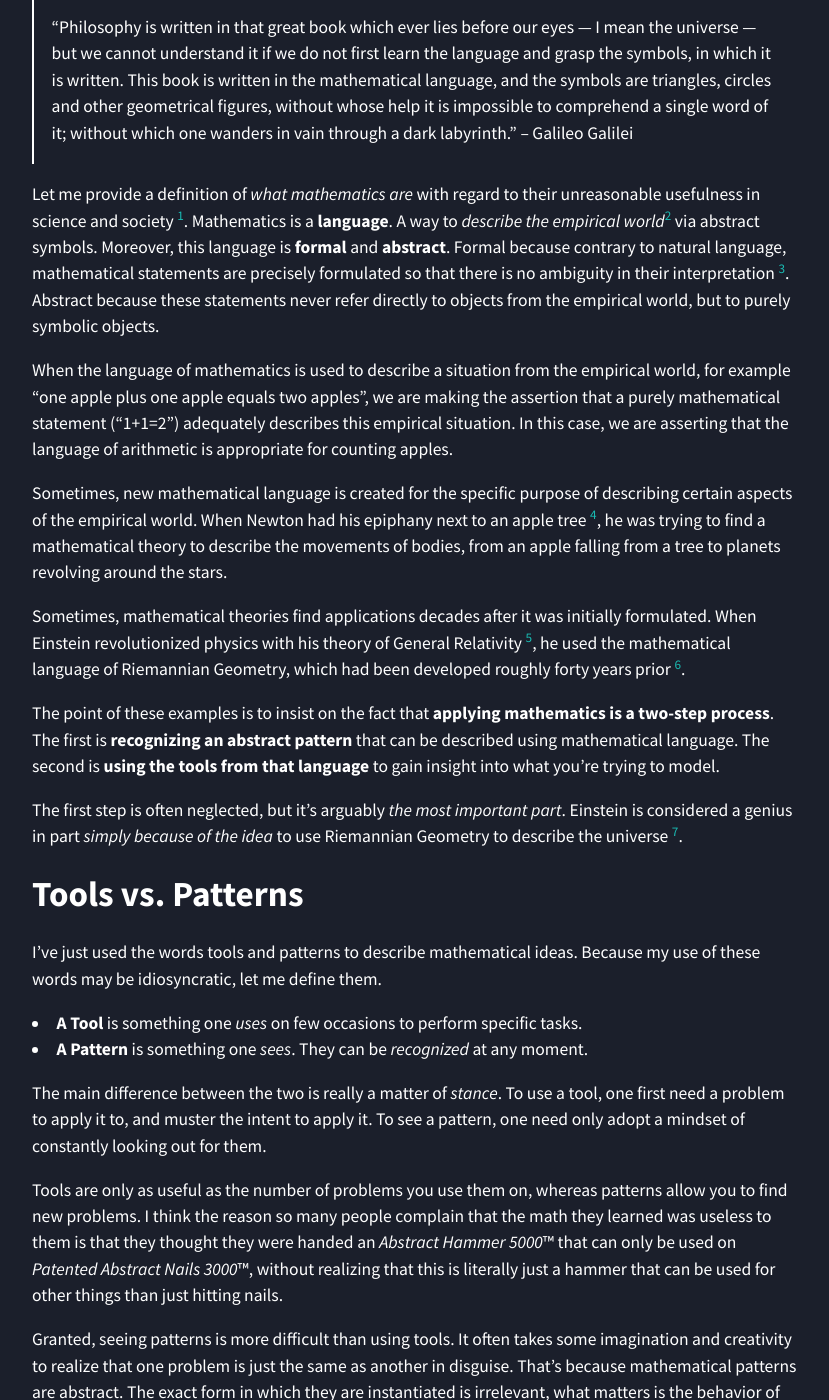
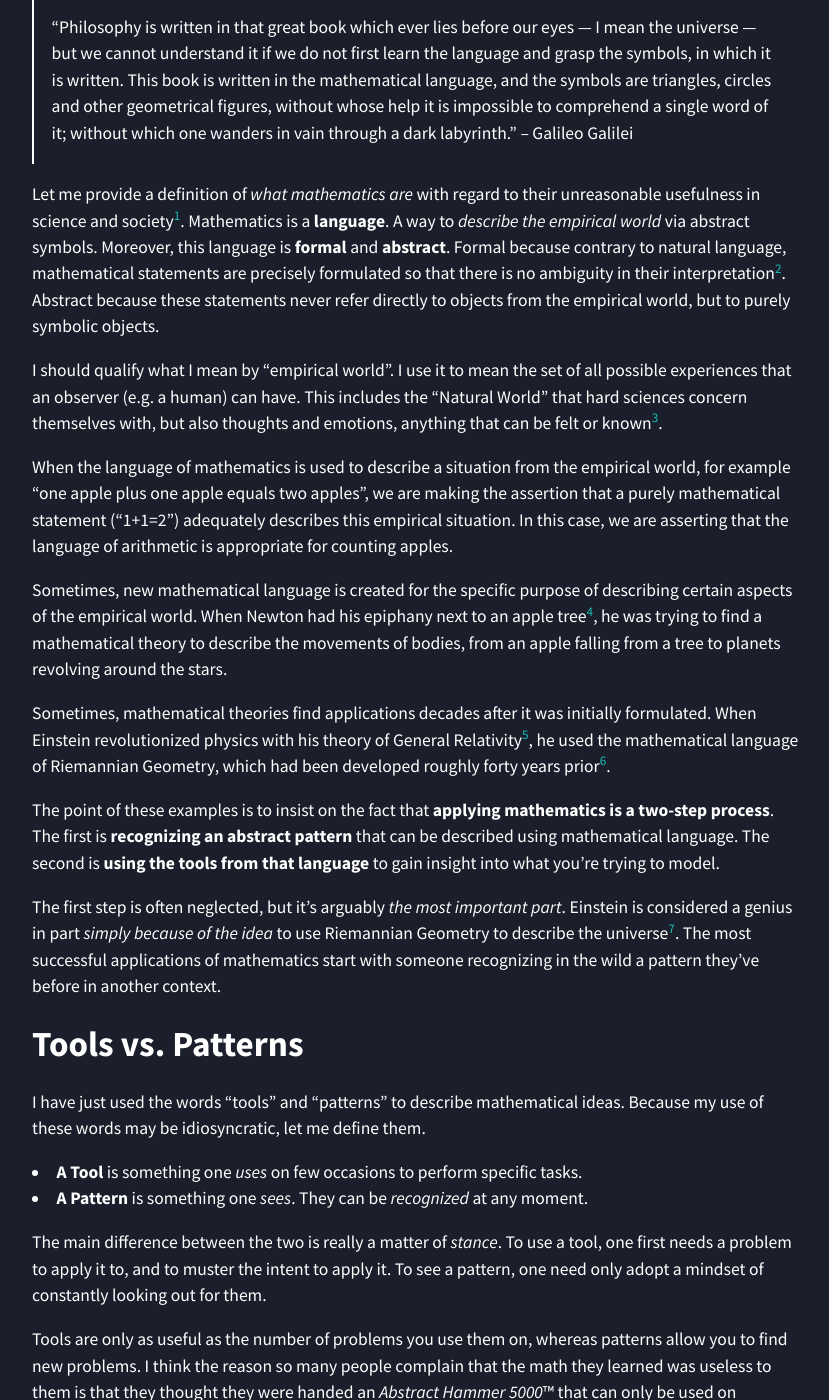
Before and after one commit to irregular-rhomboid/irregular-rhomboid.github.io, a Jekyll site: the page built from _posts/2022-12-27-math-is-a-language.md, in a window 1280 px wide and 1400 px high, scrolled down 1410 px. Shown: the whole window, without its empty margins (224-1053 px from the left). Built offline with Jekyll 4.4.1, drawn with Linux system fonts in a browser that asks for light colours; nearby versions of some CDN libraries; some of the changed text lies outside the part shown.

Commit message:
Fix typos - Move footnote

```diff
--- a/_posts/2022-12-27-math-is-a-language.md
+++ b/_posts/2022-12-27-math-is-a-language.md
@@ -30,21 +30,23 @@
 
 > “Philosophy is written in that great book which ever lies before our eyes — I mean the universe — but we cannot understand it if we do not first learn the language and grasp the symbols, in which it is written. This book is written in the mathematical language, and the symbols are triangles, circles and other geometrical figures, without whose help it is impossible to comprehend a single word of it; without which one wanders in vain through a dark labyrinth.” -- Galileo Galilei
 
-Let me provide a definition of *what mathematics are* with regard to their unreasonable usefulness in science and society [^definition]. Mathematics is a **language**. A way to *describe the empirical world*[^empirical] via abstract symbols. Moreover, this language is **formal** and **abstract**. Formal because contrary to natural language, mathematical statements are precisely formulated so that there is no ambiguity in their interpretation [^ambiguity]. Abstract because these statements never refer directly to objects from the empirical world, but to purely symbolic objects.
+Let me provide a definition of *what mathematics are* with regard to their unreasonable usefulness in science and society[^definition]. Mathematics is a **language**. A way to *describe the empirical world* via abstract symbols. Moreover, this language is **formal** and **abstract**. Formal because contrary to natural language, mathematical statements are precisely formulated so that there is no ambiguity in their interpretation[^ambiguity]. Abstract because these statements never refer directly to objects from the empirical world, but to purely symbolic objects.
+
+I should qualify what I mean by "empirical world". I use it to mean the set of all possible experiences that an observer (e.g. a human) can have. This includes the "Natural World" that hard sciences concern themselves with, but also thoughts and emotions, anything that can be felt or known[^corollary].
 
 [^definition]: This is but one of many definitions, which doesn't capture all the things that one can say about mathematics.
 
-[^empirical]: By empirical world, I mean the set of all sensory experiences that an observer (e.g. a human) can have. This includes "the Natural world" that hard sciences concern themselves with, as well as thoughts and emotions. It is *anything* that can be felt or known.
+[^ambiguity]: Or at least very few. There's a reason we can still read mathematical texts from Ancient Greece and understand *exactly* what they mean, unlike poetry from the same era.
 
-[^ambiguity]: Or at least very few. There's a reason we can still read mathematical texts from Ancient Greece and understand *exactly* what they mean, unlike poetry from the same era.
+[^corollary]: As a corollary of this definition, I think that mathematicians use mathematical language to describe their own abstract thoughts. I would wager that the vast majority of them have an intuitive, non-linguistic model of the objects they are studying, and that they go back and forth between that and the formal game of mathematical symbols.
 
 When the language of mathematics is used to describe a situation from the empirical world, for example "one apple plus one apple equals two apples", we are making the assertion that a purely mathematical statement ("1+1=2") adequately describes this empirical situation. In this case, we are asserting that the language of arithmetic is appropriate for counting apples.
 
-Sometimes, new mathematical language is created for the specific purpose of describing certain aspects of the empirical world. When Newton had his epiphany next to an apple tree [^newton], he was trying to find a mathematical theory to describe the movements of bodies, from an apple falling from a tree to planets revolving around the stars.
+Sometimes, new mathematical language is created for the specific purpose of describing certain aspects of the empirical world. When Newton had his epiphany next to an apple tree[^newton], he was trying to find a mathematical theory to describe the movements of bodies, from an apple falling from a tree to planets revolving around the stars.
 
 [^newton]: It is unclear if Newton's apple incident really happened, but regardless Newton's mechanics marked a profound revolution in that they suddenly allowed to *describe* many situations that couldn't be before.
 
-Sometimes, mathematical theories find applications decades after it was initially formulated. When Einstein revolutionized physics with his theory of General Relativity [^einstein], he used the mathematical language of Riemannian Geometry, which had been developed roughly forty years prior [^riemann].
+Sometimes, mathematical theories find applications decades after it was initially formulated. When Einstein revolutionized physics with his theory of General Relativity[^einstein], he used the mathematical language of Riemannian Geometry, which had been developed roughly forty years prior[^riemann].
 
 [^einstein]: A. Einstein, M. Grossmann, *Entwurf einer verallgemeinerten Relativitätstheorie und einer Theorie der Gravitation (Outline of a Generalized Theory of Relativity and of a Theory of Gravitation)*, Zeitschrift für Mathematik und Physik, 62, 225–261, (1913).
 
@@ -52,18 +54,18 @@
 
 The point of these examples is to insist on the fact that **applying mathematics is a two-step process**. The first is **recognizing an abstract pattern** that can be described using mathematical language. The second is **using the tools from that language** to gain insight into what you're trying to model.
 
-The first step is often neglected, but it's arguably *the most important part*. Einstein is considered a genius in part *simply because of the idea* to use Riemannian Geometry to describe the universe [^relativity].
+The first step is often neglected, but it's arguably *the most important part*. Einstein is considered a genius in part *simply because of the idea* to use Riemannian Geometry to describe the universe[^relativity]. The most successful applications of mathematics start with someone recognizing in the wild a pattern they've before in another context.
 
 [^relativity]: The idea to use Riemannian geometry was suggested to him by one of his mathematician friends, but don't let that diminish Einstein in your mind.
 
 ## Tools vs. Patterns
 
-I've just used the words tools and patterns to describe mathematical ideas. Because my use of these words may be idiosyncratic, let me define them.
+I have just used the words "tools" and "patterns" to describe mathematical ideas. Because my use of these words may be idiosyncratic, let me define them.
 
 - **A Tool** is something one *uses* on few occasions to perform specific tasks.
 - **A Pattern** is something one *sees*. They can be *recognized* at any moment.
 
-The main difference between the two is really a matter of *stance*. To use a tool, one first need a problem to apply it to, and muster the intent to apply it. To see a pattern, one need only adopt a mindset of constantly looking out for them.
+The main difference between the two is really a matter of *stance*. To use a tool, one first needs a problem to apply it to, and to muster the intent to apply it. To see a pattern, one need only adopt a mindset of constantly looking out for them.
 
 Tools are only as useful as the number of problems you use them on, whereas patterns allow you to find new problems. I think the reason so many people complain that the math they learned was useless to them is that they thought they were handed an *Abstract Hammer 5000*™ that can only be used on *Patented Abstract Nails 3000*™, without realizing that this is literally just a hammer that can be used for other things than just hitting nails.
 
@@ -71,11 +73,13 @@
 
 ## How to make tools pay rent
 
-While some people are naturally more gifted at discerning abstract patterns than others, I believe this is a skill that can be trained. A good way to do that is to constantly try to describe the world around you using the mathematical language you know. Like, at any moment, focus on whatever you're doing, or the place you're currently at and think a bit about how you would go about describing it mathematically [^trick].
+While some people are naturally more gifted at discerning abstract patterns than others, I believe this is a skill that can be trained. A good way to do that is to constantly try to describe the world around you using the mathematical language you know. Like, at any moment, focus on whatever you're doing, or the place you're currently at and think a bit about how you would go about describing it mathematically[^trick].
 
 [^trick]: It also helps to assume that mathematical patterns are *everywhere* and that you need only find them.
 
 Maybe you're in public transport looking at the route map, and think of applying graph theory to it. Maybe you're trying to solve a Rubik's Cube and you try to formulate it in the language of group theory.
+
+Maybe you're taking a walk in a park, and you start comparing plant leaves to surfaces. Some of them look "elliptic", others "hyperbolic" or even "fractal".
 
 It won't necessarily work super well, and you'll end up with something a bit contrived. That's okay, your abstract muscles are still developing. Every once in a while, though, you'll land on something that *just fits* somehow, and you'll try to use the mathematical language you just applied to draw a conclusion about what you're trying to model, *and it will work*!
 
```
Also changed, not shown: other parts of _posts/2022-12-27-math-is-a-language.md (+3 -3 lines).
